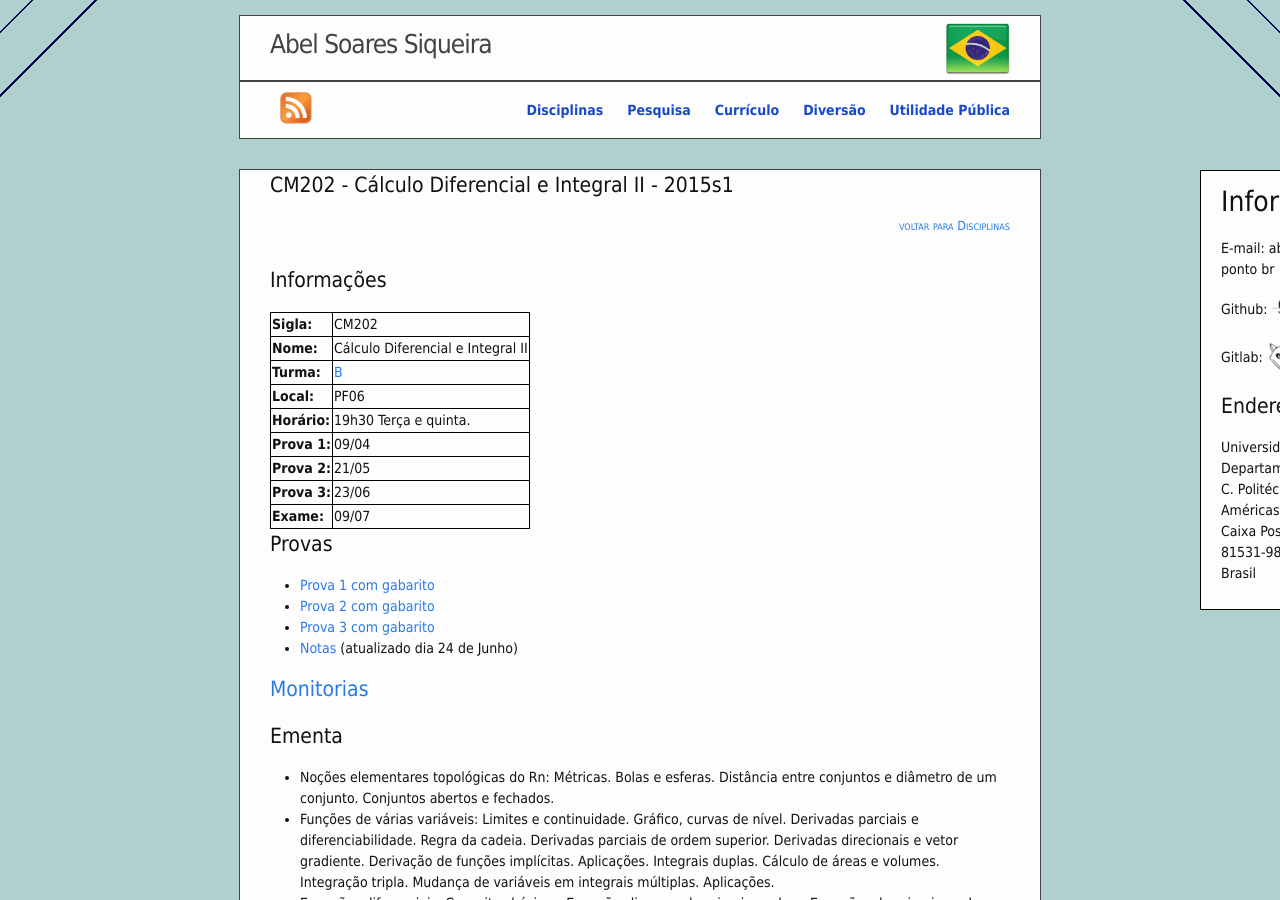
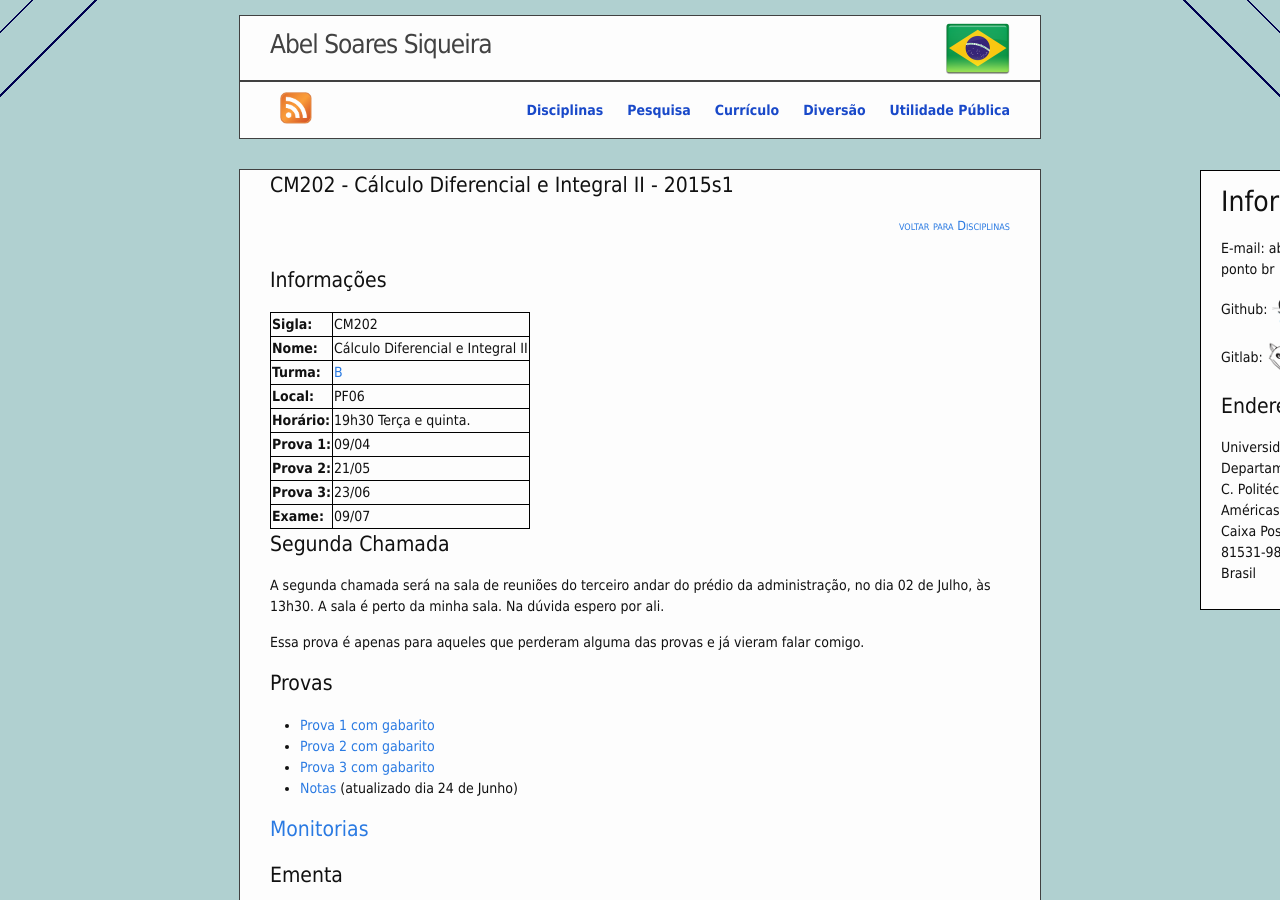
Before and after one commit to abelsiqueira/abelsiqueira.github.io-old, a Jekyll site: the page built from _posts/br/2015-02-20-cm202-calculo-diferencial-e-intergral-II-2015s1.markdown, in a window 1280 px wide and 900 px high. Built offline with Jekyll 4.4.1, drawn with Linux system fonts in a browser that asks for light colours; nearby versions of some CDN libraries.

Commit message:
Adiciona informações sobre a segunda chamada

```diff
--- a/_posts/br/2015-02-20-cm202-calculo-diferencial-e-intergral-II-2015s1.markdown
+++ b/_posts/br/2015-02-20-cm202-calculo-diferencial-e-intergral-II-2015s1.markdown
@@ -18,6 +18,15 @@ permalink:  cm202-2015s1
   | **Prova 2:** | 21/05
   | **Prova 3:** | 23/06
   | **Exame:**   | 09/07
+
+# Segunda Chamada
+
+A segunda chamada será na sala de reuniões do terceiro andar do prédio da
+administração, no dia 02 de Julho, às 13h30. A sala é perto da minha sala. Na
+dúvida espero por ali.
+
+Essa prova é apenas para aqueles que perderam alguma das provas e já vieram
+falar comigo.
 
 # Provas
 
```
Also changed, not shown: _posts/br/2015-02-18-cm201-calculo-diferencial-e-integral-2015s1.markdown (+9 -0 lines).
